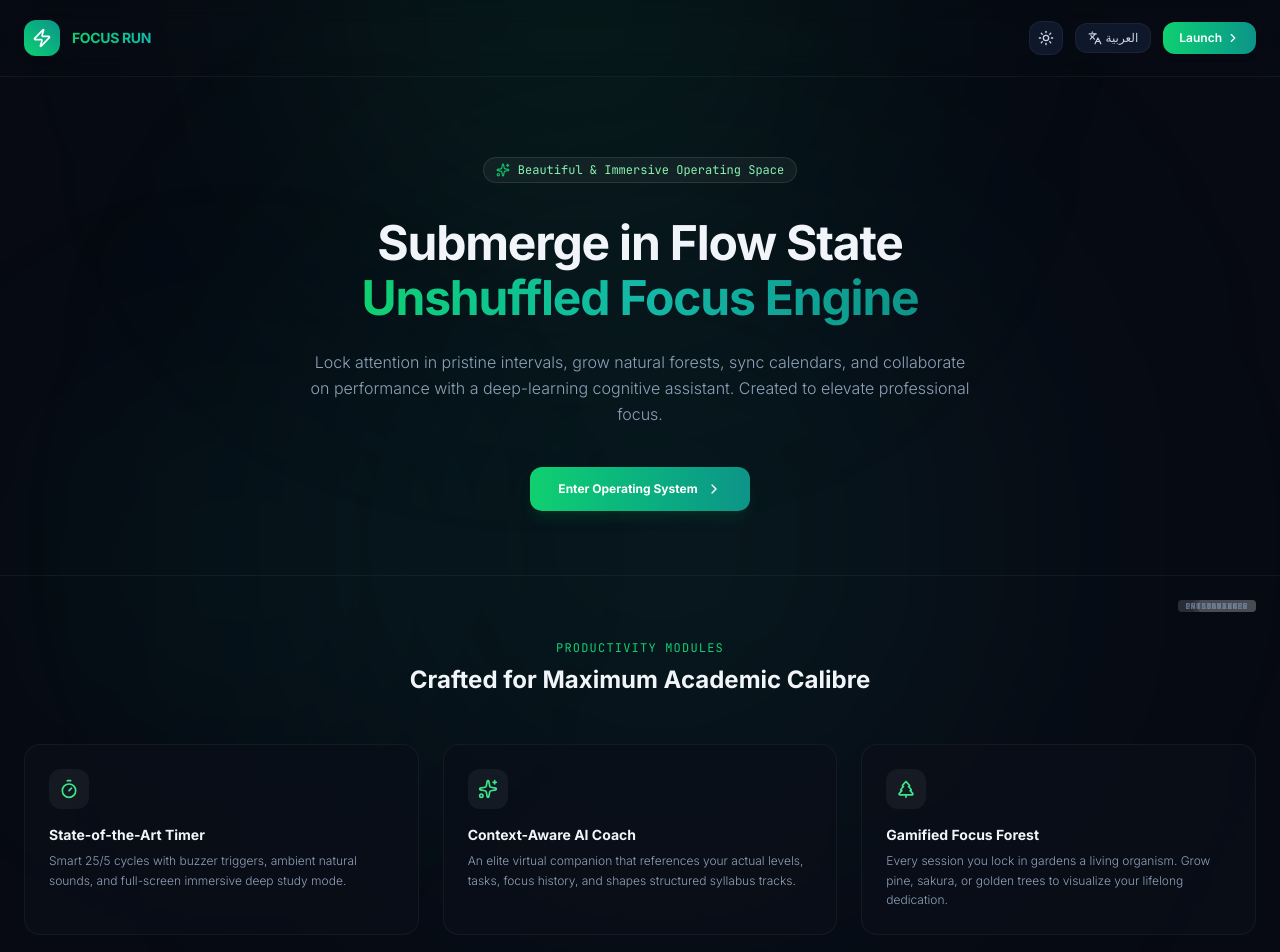
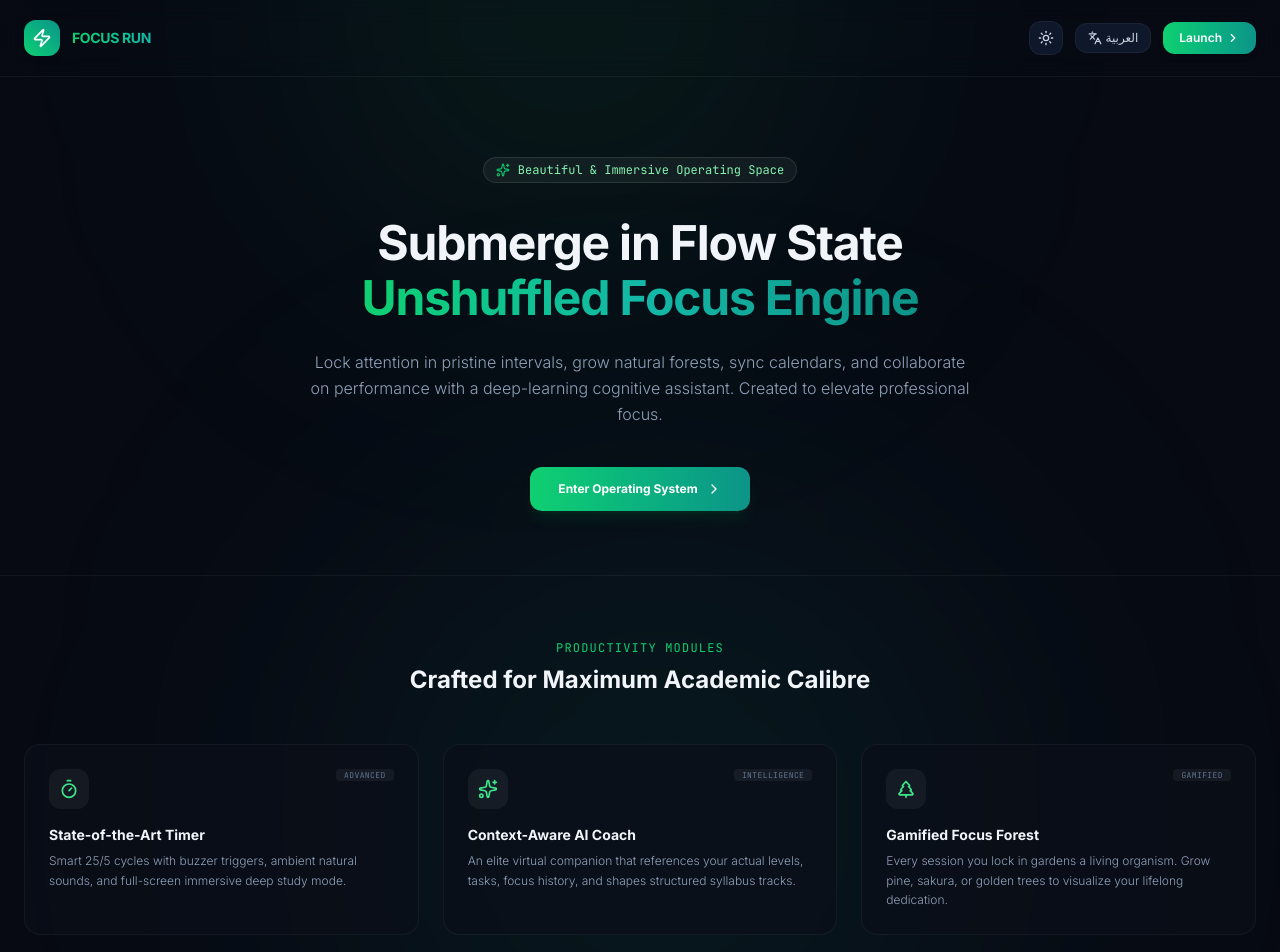
Before and after one commit to MohamedSaadawy/PomoAI, a React (Vite) app: page / in a window 1280 px wide. Shown: the top 952 px of the page. Built offline with nearby package versions, Linux system fonts and the light colour scheme.

Commit message:
resoposivness fix

```diff
--- a/src/App.tsx
+++ b/src/App.tsx
@@ -724,7 +724,7 @@ export default function App() {
         </header>
 
         {/* Dynamic Inner Viewport */}
-        <div className="flex-1 overflow-y-auto px-4 sm:px-8 py-8 relative">
+        <div className="flex-1 overflow-y-auto overflow-x-hidden px-4 sm:px-8 py-8 relative">
           <AnimatePresence mode="wait">
             <motion.div
               key={activeTab}
--- a/src/components/LandingPage.tsx
+++ b/src/components/LandingPage.tsx
@@ -106,7 +106,7 @@ export default function LandingPage({
   const headerBorders = appTheme === 'light' ? 'border-slate-200' : 'border-white/5';
 
   return (
-    <div id="landing-container" className={`min-h-screen ${themeBgClass} overflow-x-hidden selection:bg-cyan-500 selection:text-white transition-colors duration-200`} dir={isRtl ? 'rtl' : 'ltr'}>
+    <div id="landing-container" className={`min-h-screen relative overflow-x-hidden ${themeBgClass} selection:bg-cyan-500 selection:text-white transition-colors duration-200`} dir={isRtl ? 'rtl' : 'ltr'}>
       {/* Background Ambient Glows */}
       {appTheme === 'dark' && (
         <>
@@ -232,7 +232,7 @@ export default function LandingPage({
                 whileInView={{ opacity: 1, y: 0 }}
                 viewport={{ once: true }}
                 transition={{ duration: 0.4, delay: i * 0.04 }}
-                className={`p-6 rounded-2xl border transition-all ${
+                className={`p-6 rounded-2xl border transition-all relative ${
                   appTheme === 'light'
                     ? 'bg-white border-slate-200 text-slate-800 hover:shadow-md'
                     : 'bg-[#0b0f19]/70 border-white/5 text-slate-100 hover:bg-[#0c1222] hover:border-white/10'
```
